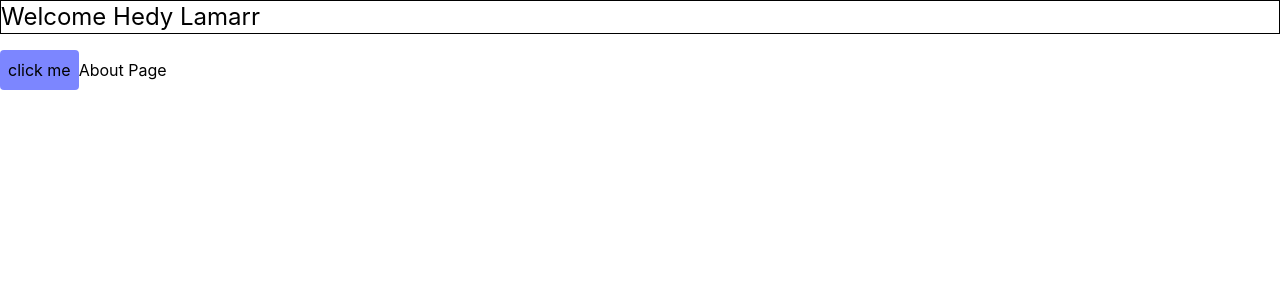
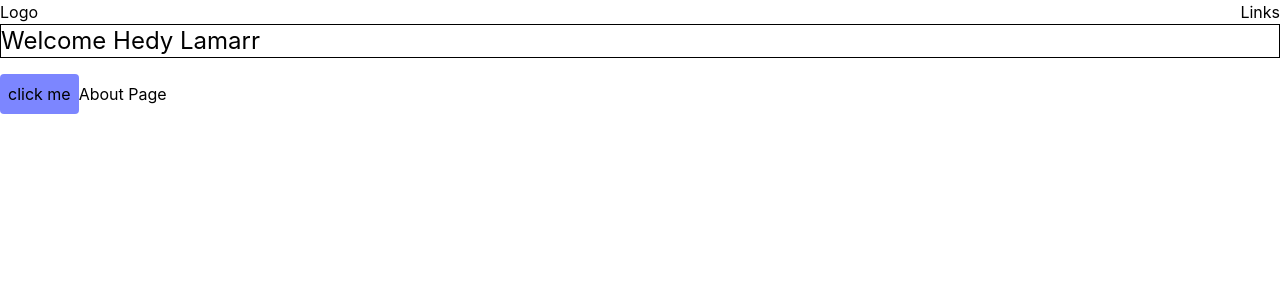
Before and after one commit to suleiman-hamza/food-by-aneke-cl, a React (Vite) app: page / in a window 1280 px wide. Shown: the top 300 px of the page. Built offline with nearby package versions, Linux system fonts and the light colour scheme.

Commit message:
updated layout

```diff
--- /dev/null
+++ b/src/Layout.jsx
@@ -0,0 +1,13 @@
+import { Outlet } from "react-router";
+import Header from "./components/Header";
+
+const Layout = () => {
+  return (
+    <>
+      <Header />
+      <Outlet />
+    </>
+  );
+};
+
+export default Layout;
--- /dev/null
+++ b/src/components/Header.tsx
@@ -0,0 +1,8 @@
+export default function Header() {
+  return (
+    <div className="flex items-center justify-between gap-4">
+      <a href="#">Logo</a>
+      <h2>Links</h2>
+    </div>
+  );
+}
--- a/src/pages/About.tsx
+++ b/src/pages/About.tsx
@@ -1,18 +1,13 @@
-const products = [
-  { title: "Cabbage", id: 1 },
-  { title: "Garlic", id: 2 },
-  { title: "Apple", id: 3 },
-];
-
-const listItems = products.map((product) => {
-  <li key={product.id}>{product.title}</li>;
-});
+// const products = [
+//   { title: "Cabbage", id: 1 },
+//   { title: "Garlic", id: 2 },
+//   { title: "Apple", id: 3 },
+// ];
 
 export default function About() {
   return (
     <>
       <p>Welcome to my About page</p>
-      <ul>{listItems}</ul>
     </>
   );
 }
--- a/src/router.tsx
+++ b/src/router.tsx
@@ -1,16 +1,21 @@
 import { createBrowserRouter } from "react-router";
+import Layout from "./Layout";
 import Home from "./pages/Home";
 import About from "./pages/About";
-import NotFoundPage from "./pages/NotFound";
 
 export const router = createBrowserRouter([
   {
     path: "/",
-    element: <Home />,
-    errorElement: <NotFoundPage />,
-  },
-  {
-    path: "/about",
-    element: <About />,
+    element: <Layout />, // This is the key!
+    children: [
+      {
+        index: true, // This renders at "/"
+        element: <Home />,
+      },
+      {
+        path: "about", // This renders at "/about"
+        element: <About />,
+      },
+    ],
   },
 ]);
```
Also changed, not shown: src/App.tsx (deleted, +0 -12 lines).
